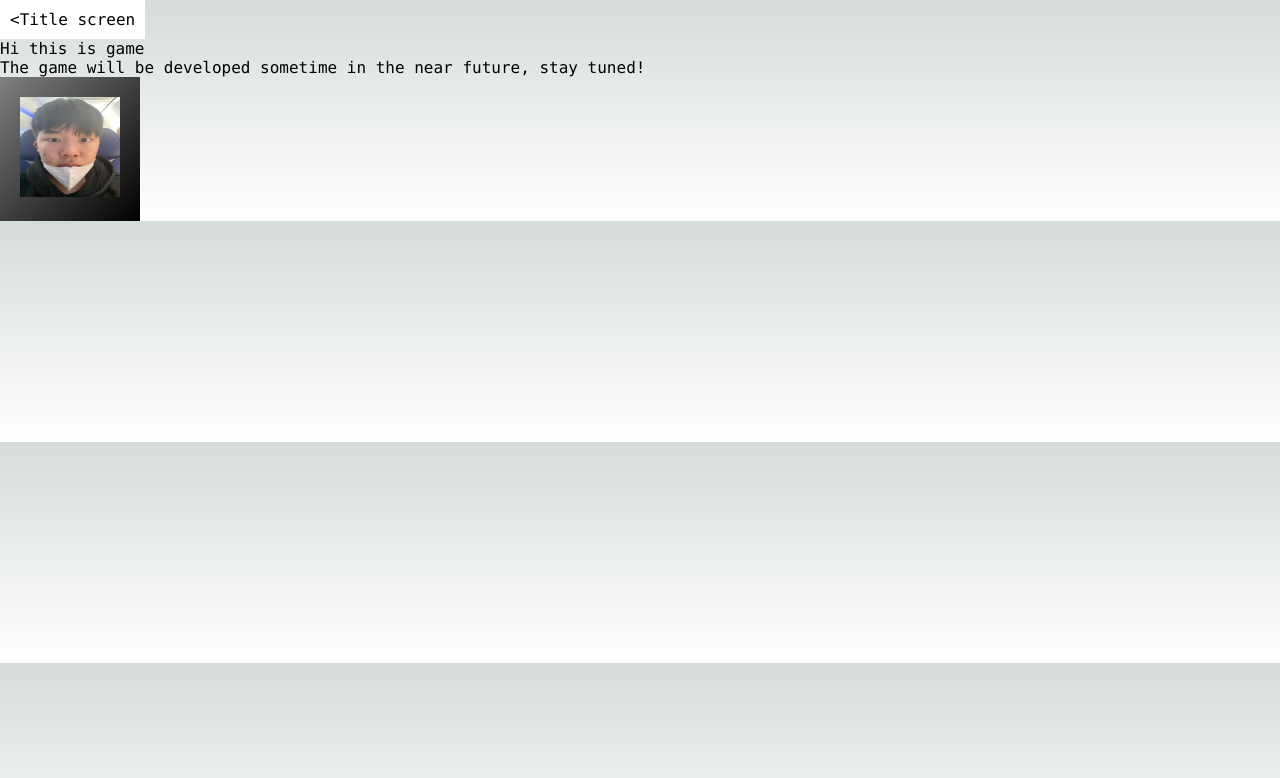
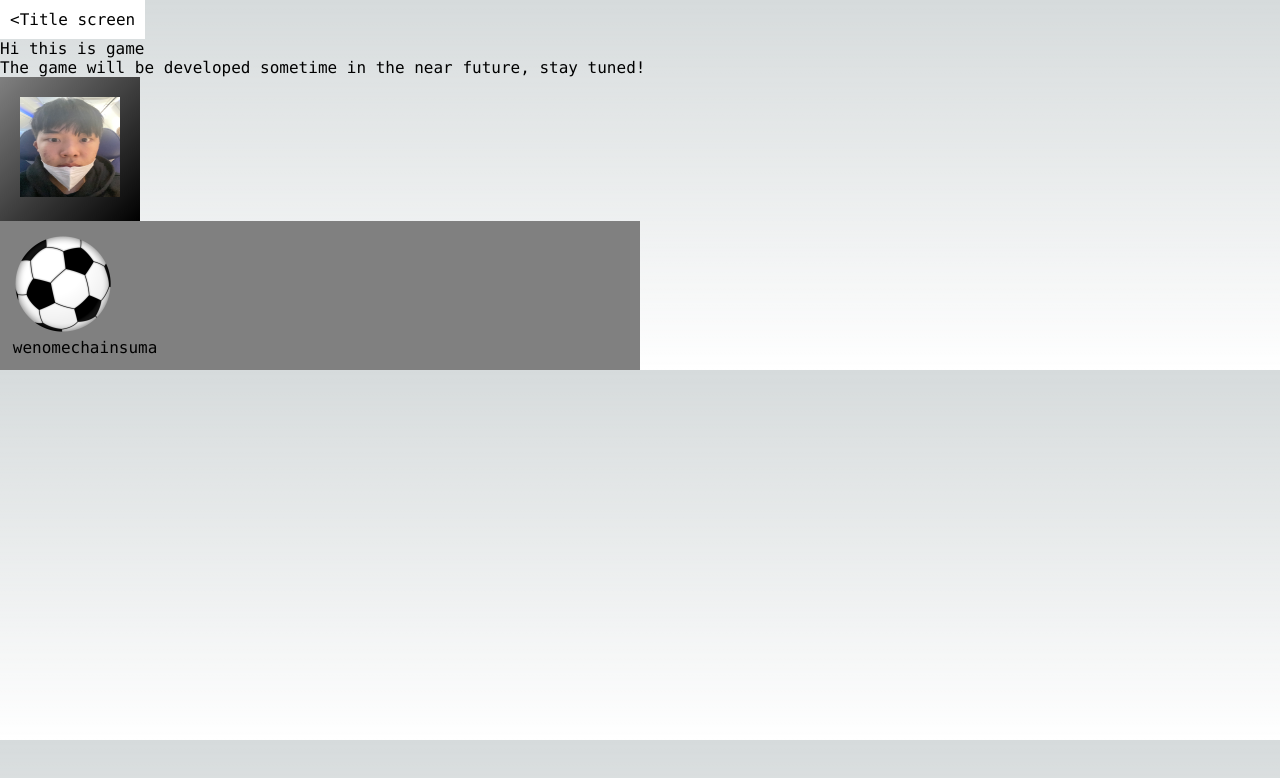
Before and after one commit to polyqubit/soccer, a Next.js app: page /game in a window 1280 px wide. Shown: the top 778 px of the page. Built offline with nearby package versions, Linux system fonts and the light colour scheme.

Commit message:
test of userInfo component

```diff
--- a/components/userInfo.js
+++ b/components/userInfo.js
@@ -1,4 +1,4 @@
-import styles from './layout.module.css'
+import styles from './userInfo.module.css'
 import Image from 'next/image'
 import soc from '@public/soccball.png'
 
@@ -9,8 +9,8 @@ export default function UserInfo(props) {
         <div className={styles.container}>
             <Image
                 src={soc} //change to props.src?
-                width={400}
-                height={400}
+                width={100}
+                height={100}
                 alt='wenomechainsuma'
             />
             {props.children}
--- a/components/userInfo.module.css
+++ b/components/userInfo.module.css
@@ -1,3 +1,5 @@
 .container {
-    padding: 5%;
+    padding: 1%;
+    background-color: gray;
+    width: 50%;
 }
--- a/src/pages/game.js
+++ b/src/pages/game.js
@@ -1,8 +1,7 @@
 import Head from 'next/head'
 import Link from 'next/link'
 import Image from 'next/image'
-import React from 'react'
-import { useState } from 'react'
+import UserInfo from '@/components/userInfo'
 import styles from '@styles/Game.module.css'
 import aron from '@public/hanoolapirplane.jpg'
 
@@ -34,6 +33,9 @@ export default function Game(user) {
                     />
                 </div>
 
+                <UserInfo>
+                    <p>wenomechainsuma</p>
+                </UserInfo>
 
             </main>
         </>
```
